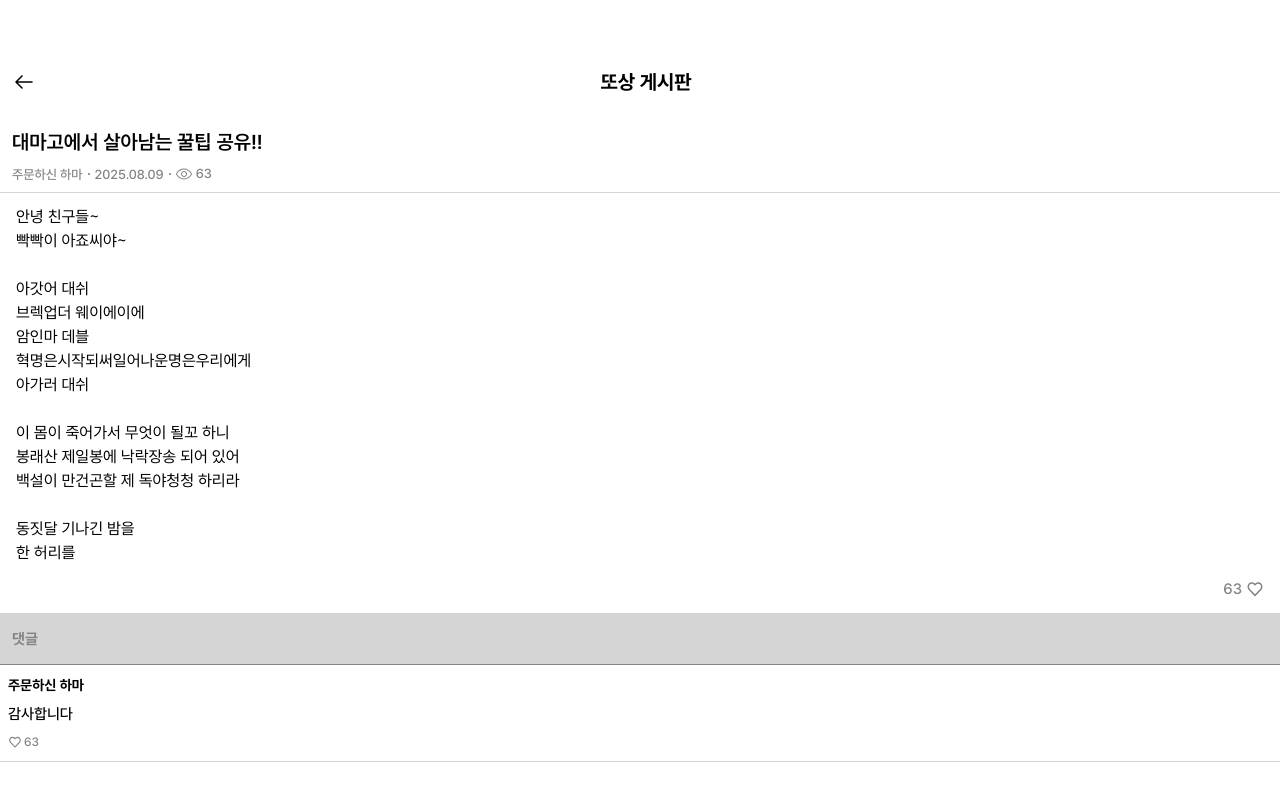
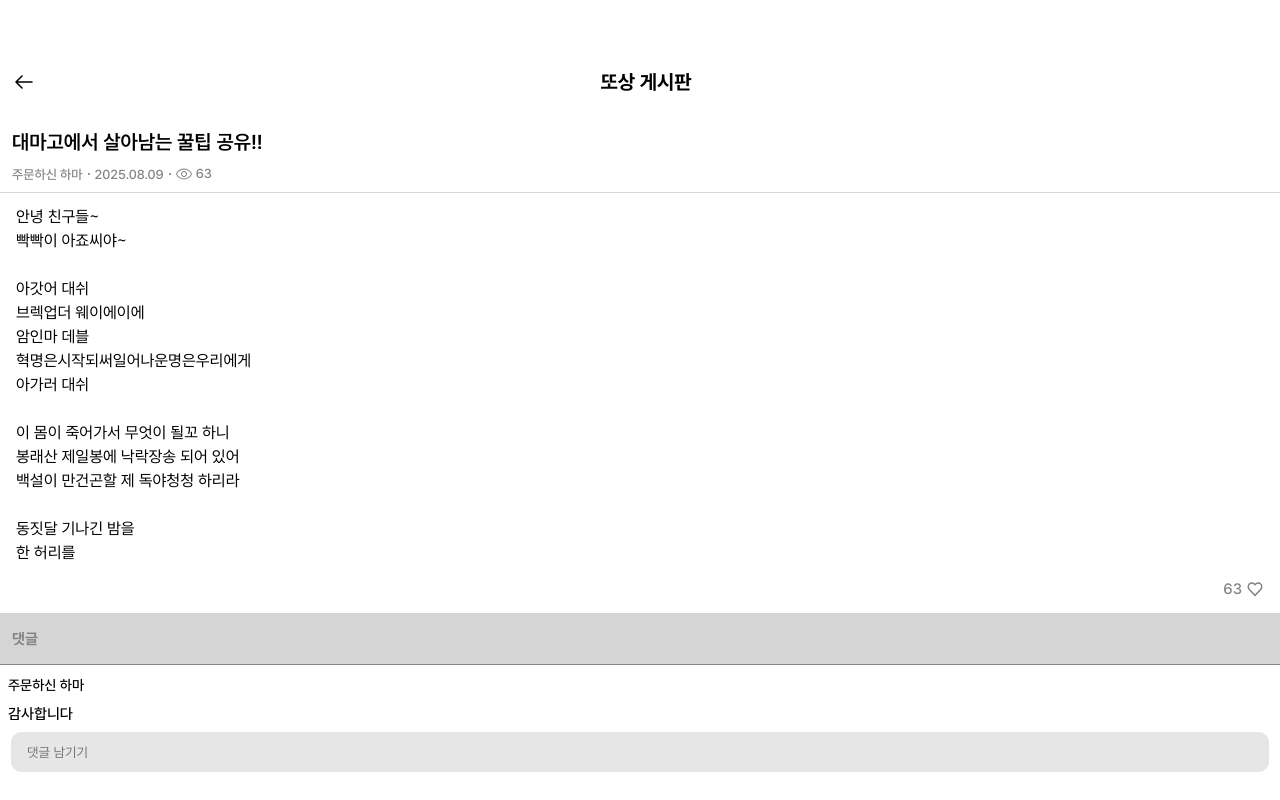
Before and after one commit to Team-Weero/weero-client, a React (Vite) app: page /wee-detail in a window 1280 px wide. Shown: the top 800 px of the page. Built offline with nearby package versions, Linux system fonts and the light colour scheme.

Commit message:
feat: comment section publish

```diff
--- a/src/components/community/BoardHeader.tsx
+++ b/src/components/community/BoardHeader.tsx
@@ -1,9 +1,9 @@
-import React from "react";
 import styled from "@emotion/styled";
 import arrow from "../../assets/arrow.svg";
 import dot from "../../assets/dot-gray.svg";
 import view from "../../assets/open-eye.svg";
 import { theme } from "../../style/theme";
+import { Link } from "react-router-dom";
 
 interface Prop {
   community: string;
@@ -17,7 +17,10 @@ const BoardHeader = ({ community, title, author, date, views }: Prop) => {
   return (
     <Container>
       <TopSection>
-        <img src={arrow} />
+        <Link to="/wee-community">
+          <img src={arrow} />
+        </Link>
+
         {community}
       </TopSection>
       <TitleSection>
--- a/src/components/community/Comment.tsx
+++ b/src/components/community/Comment.tsx
@@ -1,4 +1,3 @@
-import React from "react";
 import styled from "@emotion/styled";
 import { theme } from "../../style/theme";
 import blankHeart from "../../assets/heart.svg";
@@ -12,7 +11,7 @@ interface Prop {
 const Comment = ({ userName, comment, likes }: Prop) => {
   return (
     <CommnetContainer>
-      <h3>{userName}</h3>
+      <p>{userName}</p>
       <div>{comment}</div>
       <Like>
         <img src={blankHeart} alt="" />
@@ -38,7 +37,7 @@ const CommnetContainer = styled.div`
   font-weight: 500;
   color: black;
   border-bottom: 1px solid ${theme.color.gray[3]};
-  h3 {
+  p {
     font-size: 14px;
   }
   div {
--- /dev/null
+++ b/src/components/system/BottomInput.tsx
@@ -0,0 +1,47 @@
+import styled from "@emotion/styled";
+import { theme } from "../../style/theme";
+
+interface Prop {
+  placeholder: string;
+}
+
+const BottomInput = ({ placeholder }: Prop) => {
+  return (
+    <CommentInput>
+      <InputWrap>
+        <input placeholder={placeholder} type="text" />
+      </InputWrap>
+    </CommentInput>
+  );
+};
+
+const InputWrap = styled.div`
+  width: 100%;
+  height: 40px;
+  background-color: ${theme.color.gray[4]};
+  border: none;
+  border-radius: 10px;
+  input {
+    width: 100%;
+    height: 100%;
+    display: flex;
+    align-items: center;
+    background: none;
+    border: none;
+    padding-left: 16px;
+    border-radius: 10px;
+    :focus {
+      border: 1px solid black;
+    }
+  }
+`;
+const CommentInput = styled.div`
+  width: 100%;
+  padding: 12px 11px 28px;
+  display: flex;
+  position: fixed;
+  bottom: 0;
+  background-color: white;
+`;
+
+export default BottomInput;
--- a/src/page/wee-community/WeeDetail.tsx
+++ b/src/page/wee-community/WeeDetail.tsx
@@ -4,6 +4,7 @@ import styled from "@emotion/styled";
 import { theme } from "../../style/theme";
 import blankHeart from "../../assets/heart.svg";
 import Comment from "../../components/community/Comment";
+import BottomInput from "../../components/system/BottomInput";
 
 const PostDummy = {
   community: "또상 게시판",
@@ -29,11 +30,38 @@ const PostDummy = {
 한 허리를`,
 };
 
-const CommnetDummy = {
-  userName: "주문하신 하마",
-  commnet: "감사합니다",
-  likes: 63,
-};
+const CommnetDummy = [
+  {
+    id: 1,
+    userName: "주문하신 하마",
+    commnet: "감사합니다",
+    likes: 63,
+  },
+  {
+    id: 2,
+    userName: "주문하신 하마",
+    commnet: "감사합니다",
+    likes: 63,
+  },
+  {
+    id: 3,
+    userName: "주문하신 하마",
+    commnet: "감사합니다",
+    likes: 63,
+  },
+  {
+    id: 4,
+    userName: "주문하신 하마",
+    commnet: "감사합니다",
+    likes: 63,
+  },
+  {
+    id: 5,
+    userName: "주문하신 하마",
+    commnet: "감사합니다",
+    likes: 63,
+  },
+];
 
 const WeeDetail = () => {
   return (
@@ -65,16 +93,27 @@ const WeeDetail = () => {
         </ContentSection>
         <CommentSection>
           <Separate>댓글</Separate>
-          <Comment
-            userName={CommnetDummy.userName}
-            comment={CommnetDummy.commnet}
-            likes={CommnetDummy.likes}
-          />
+          {CommnetDummy.map((comment) => (
+            <Comment
+              key={comment.id}
+              userName={comment.userName}
+              comment={comment.commnet}
+              likes={comment.likes}
+            />
+          ))}
+          <InputSpacer />
         </CommentSection>
+        <BottomInput placeholder="댓글 남기기" />
       </Container>
     </div>
   );
 };
+
+const InputSpacer = styled.div`
+  width: 100%;
+  height: 80px;
+  background-color: white;
+`;
 
 const Separate = styled.div`
   width: 100%;
@@ -116,6 +155,7 @@ const Like = styled.div`
   font-weight: 500;
   color: ${theme.color.gray[1]};
   align-items: center;
+  cursor: pointer;
 `;
 const ContentSection = styled.section`
   width: 100%;
```
